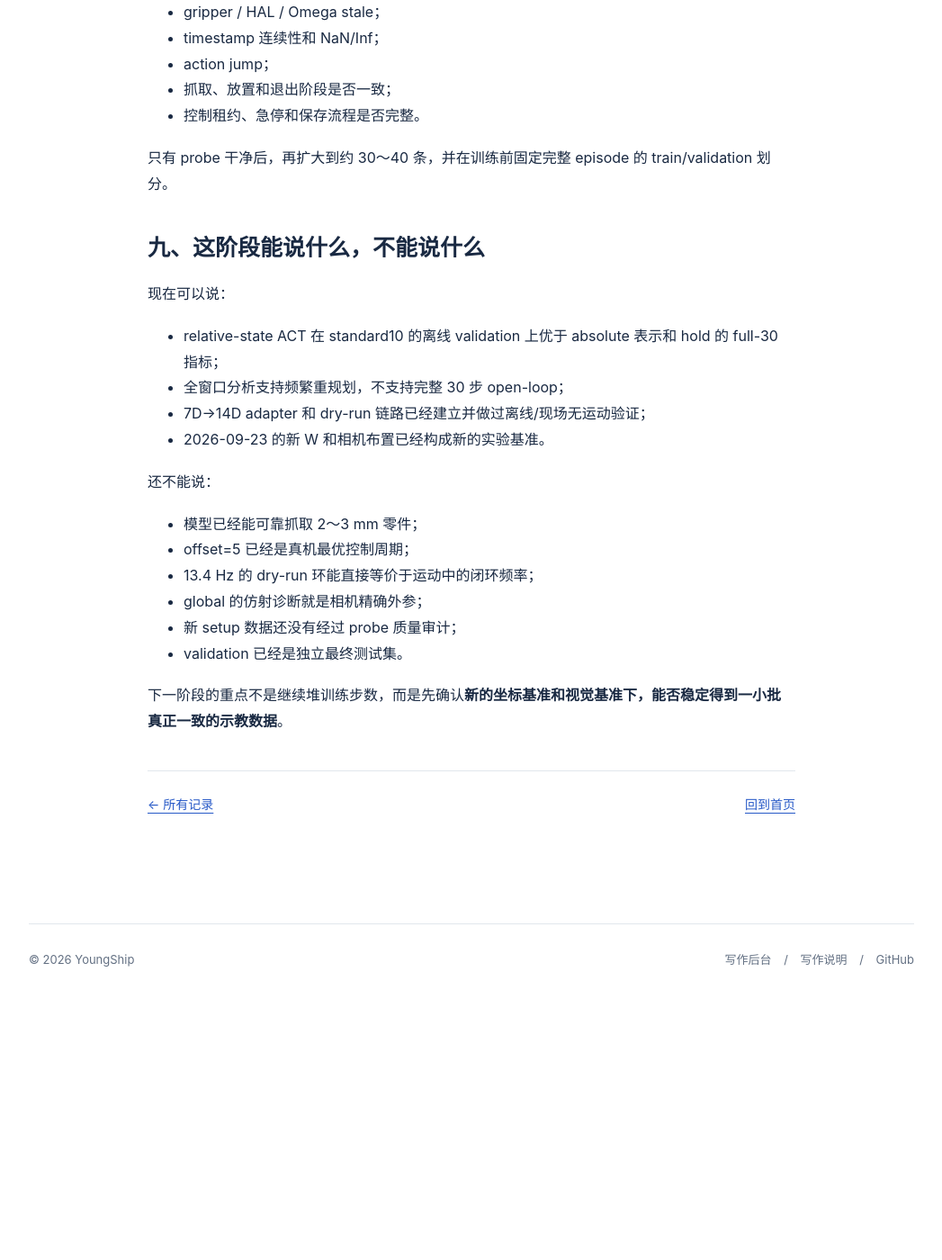
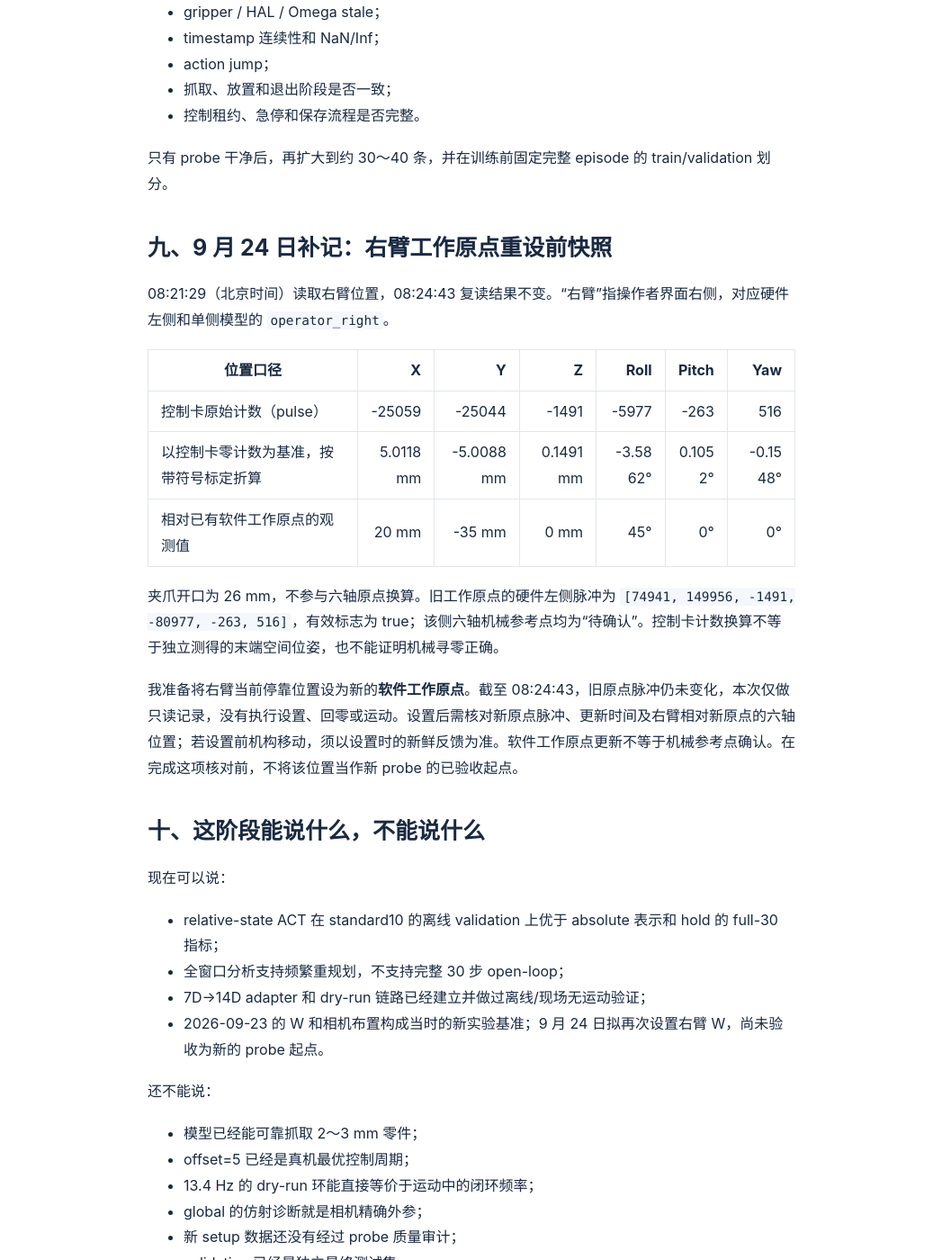
Before and after one commit to YoungShip/youngship.github.io, a Jekyll site: the page built from _posts/2026-09-23-micromani-relative-act-new-setup.md, in a window 1280 px wide and 1400 px high, scrolled down 8769 px. Shown: the whole window at 90% size, without its empty margins (116-1163 px from the left). Built offline with Jekyll 4.4.1, drawn with Linux system fonts in a browser that asks for light colours; before the commit the page ends 9880 px from its top, so only the background shows below that.

Commit message:
docs: 将右臂原点快照并入阶段记录

```diff
--- a/_posts/2026-09-23-micromani-relative-act-new-setup.md
+++ b/_posts/2026-09-23-micromani-relative-act-new-setup.md
@@ -265,14 +265,29 @@ probe 先检查：
 
 只有 probe 干净后，再扩大到约 30～40 条，并在训练前固定完整 episode 的 train/validation 划分。
 
-## 九、这阶段能说什么，不能说什么
+## 九、9 月 24 日补记：右臂工作原点重设前快照
+{: #right-arm-origin-20260924 }
+
+08:21:29（北京时间）读取右臂位置，08:24:43 复读结果不变。“右臂”指操作者界面右侧，对应硬件左侧和单侧模型的 `operator_right`。
+
+| 位置口径 | X | Y | Z | Roll | Pitch | Yaw |
+| --- | ---: | ---: | ---: | ---: | ---: | ---: |
+| 控制卡原始计数（pulse） | -25059 | -25044 | -1491 | -5977 | -263 | 516 |
+| 以控制卡零计数为基准，按带符号标定折算 | 5.0118 mm | -5.0088 mm | 0.1491 mm | -3.5862° | 0.1052° | -0.1548° |
+| 相对已有软件工作原点的观测值 | 20 mm | -35 mm | 0 mm | 45° | 0° | 0° |
+
+夹爪开口为 26 mm，不参与六轴原点换算。旧工作原点的硬件左侧脉冲为 `[74941, 149956, -1491, -80977, -263, 516]`，有效标志为 true；该侧六轴机械参考点均为“待确认”。控制卡计数换算不等于独立测得的末端空间位姿，也不能证明机械寻零正确。
+
+我准备将右臂当前停靠位置设为新的**软件工作原点**。截至 08:24:43，旧原点脉冲仍未变化，本次仅做只读记录，没有执行设置、回零或运动。设置后需核对新原点脉冲、更新时间及右臂相对新原点的六轴位置；若设置前机构移动，须以设置时的新鲜反馈为准。软件工作原点更新不等于机械参考点确认。在完成这项核对前，不将该位置当作新 probe 的已验收起点。
+
+## 十、这阶段能说什么，不能说什么
 
 现在可以说：
 
 - relative-state ACT 在 standard10 的离线 validation 上优于 absolute 表示和 hold 的 full-30 指标；
 - 全窗口分析支持频繁重规划，不支持完整 30 步 open-loop；
 - 7D→14D adapter 和 dry-run 链路已经建立并做过离线/现场无运动验证；
-- 2026-09-23 的新 W 和相机布置已经构成新的实验基准。
+- 2026-09-23 的 W 和相机布置构成当时的新实验基准；9 月 24 日拟再次设置右臂 W，尚未验收为新的 probe 起点。
 
 还不能说：
 
```
Also changed, not shown: _posts/2026-09-23-micromani-research-overview.md (+2 -3 lines), _posts/2026-09-24-micromani-right-arm-origin.md (deleted, +0 -25 lines), notes/2026/09/24/micromani-right-arm-origin/index.html (added, +12 -0 lines).
